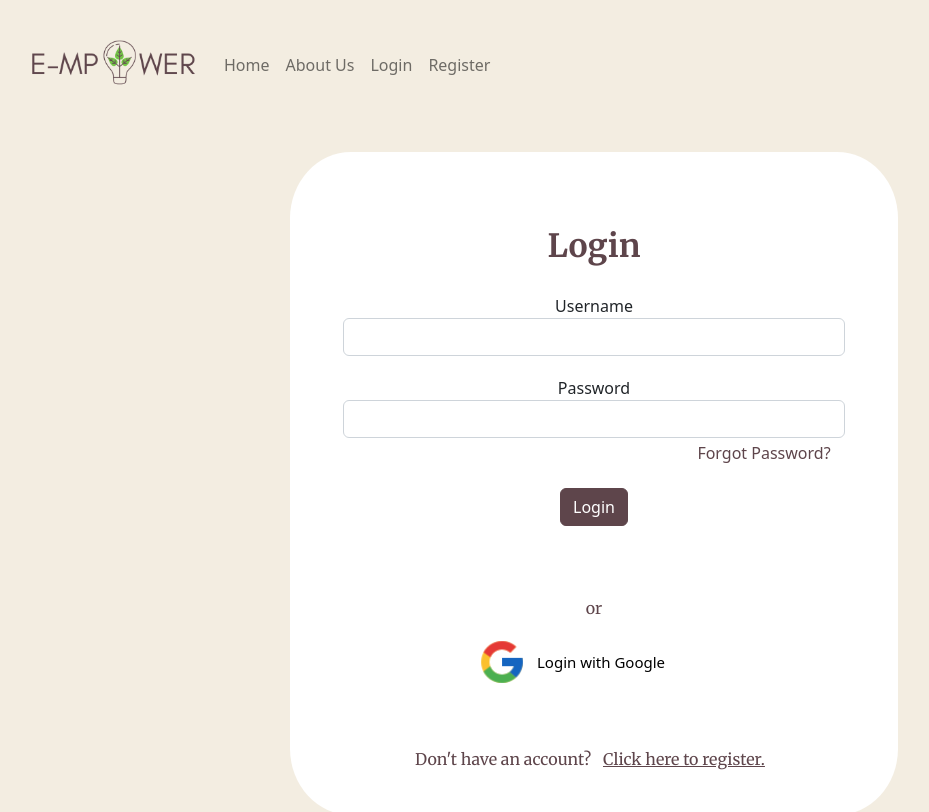
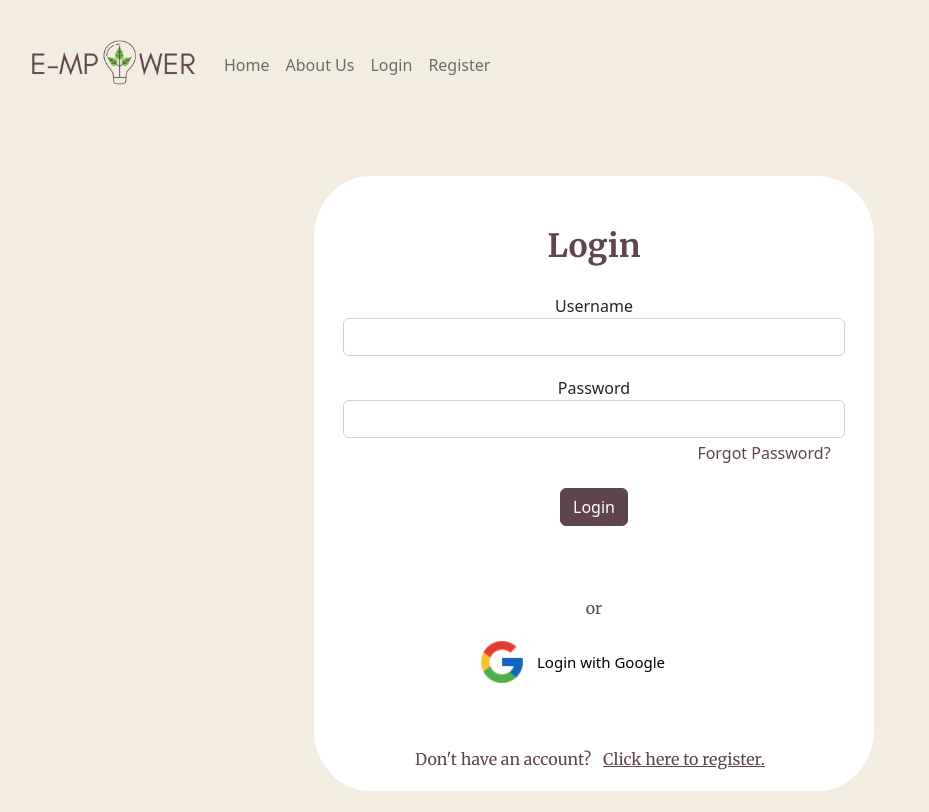
Before and after one commit to zhiyisoh/e-mpower, a Vue app in the folder FrontEnd/: page /login in a window 1280 px wide. Shown: the top 812 px of the page, without its empty margins (46-975 px from the left). Built offline with nearby package versions, Linux system fonts and the light colour scheme.

Commit message:
updated Login and Register page

```diff
--- a/FrontEnd/src/views/user management/Login.vue
+++ b/FrontEnd/src/views/user management/Login.vue
@@ -142,10 +142,8 @@ a{
 }
 
 .login-view {
-  background-color: rgb(255, 255, 255);
   margin: 20px auto;
   text-align: center;
-  border-radius: 10%;
   width: 50%;
   padding: 2%;
 }
@@ -154,6 +152,8 @@ a{
   border-color: transparent;
   margin: 0 auto;
   background-color: white;
+  background-color: white;
+  border-radius: 10%;
 }
 
 .form-group {
--- a/FrontEnd/src/views/user management/Register.vue
+++ b/FrontEnd/src/views/user management/Register.vue
@@ -168,10 +168,8 @@ p {
 }
 
 .register-view {
-  background-color: rgb(255, 255, 255);
   margin: 20px auto;
   text-align: center;
-  border-radius: 10%;
   width: 50%;
   padding: 2%;
 }
@@ -180,6 +178,7 @@ p {
   border-color: transparent;
   margin: 0 auto;
   background-color: white;
+  border-radius: 10%;
 }
 
 .form-group {
```
